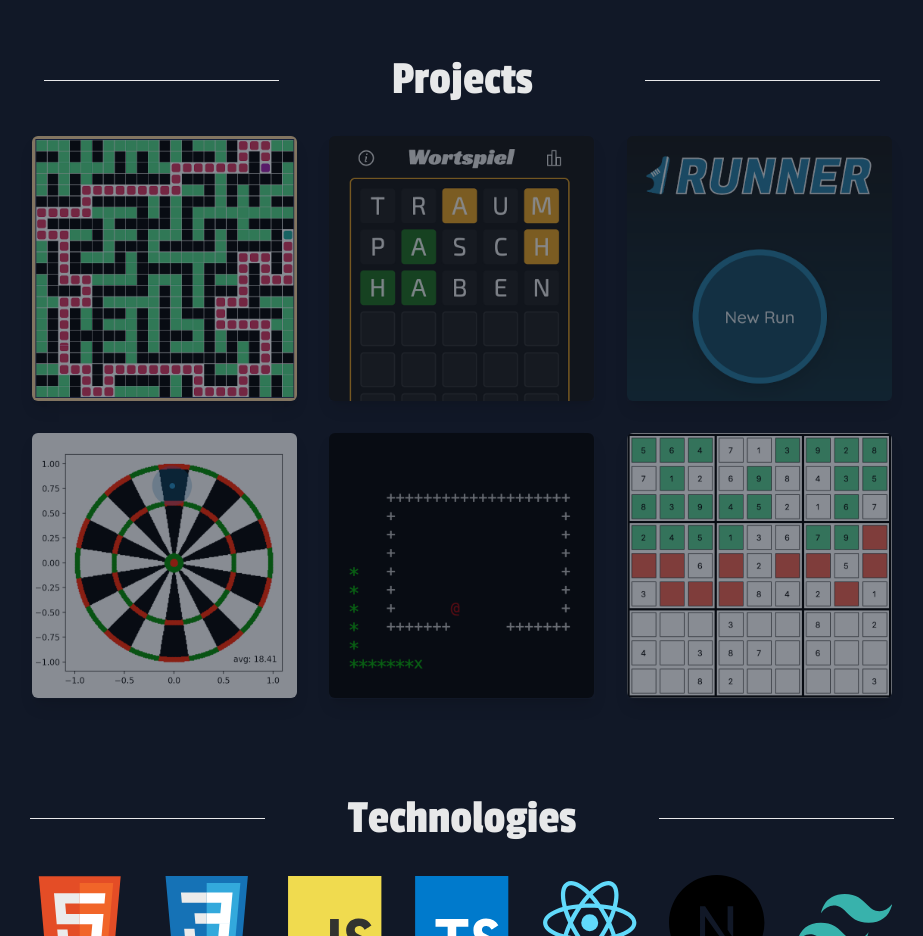
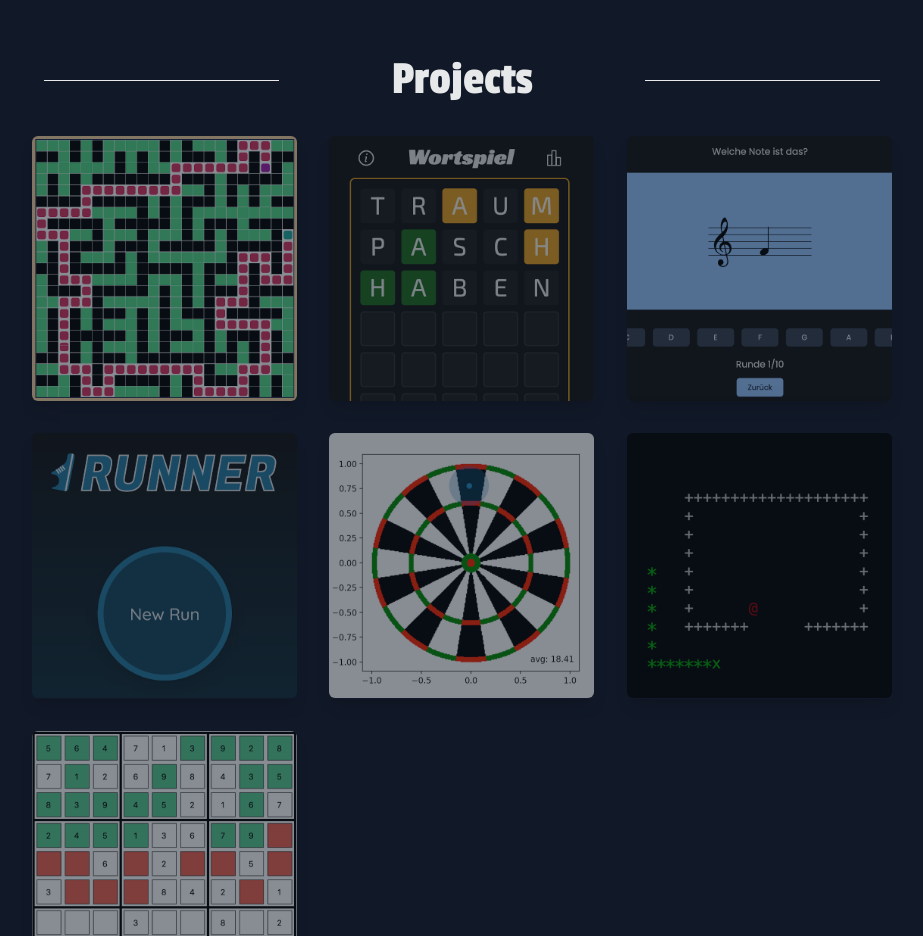
Before and after one commit to kilianmandscharo/portfolio_page, a Next.js app: page / in a window 1280 px wide. Shown: the part 800-1736 px from the top of the page, without its empty margins (184-1107 px from the left). Built offline with nearby package versions, Linux system fonts and the light colour scheme.

Commit message:
added project

```diff
--- a/components/Projects.tsx
+++ b/components/Projects.tsx
@@ -17,10 +17,17 @@ const Projects = React.forwardRef<HTMLDivElement, SegmentProps>(
                     />
                     <Project
                         name="Wortspiel"
-                        description="TypeScript, React,  Next"
+                        description="TypeScript, React, Next"
                         img="/wortspiel.png"
                         website="https://wortspiel.netlify.app/"
                         github="https://github.com/kilianmandscharo/wortspiel"
+                    />
+                    <Project
+                        name="Musiktraining"
+                        description="TypeScript, React, Next"
+                        img="/notes.png"
+                        website="https://notenlernen.netlify.app/"
+                        github="https://github.com/kilianmandscharo/music_training"
                     />
                     <Project
                         name="Runner App"
```
Also changed, not shown: public/notes.png (added).
